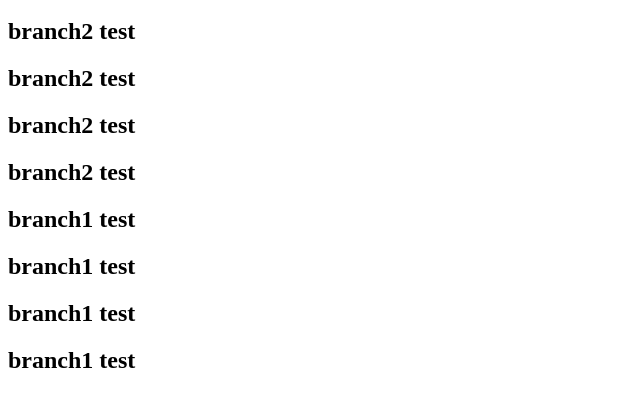
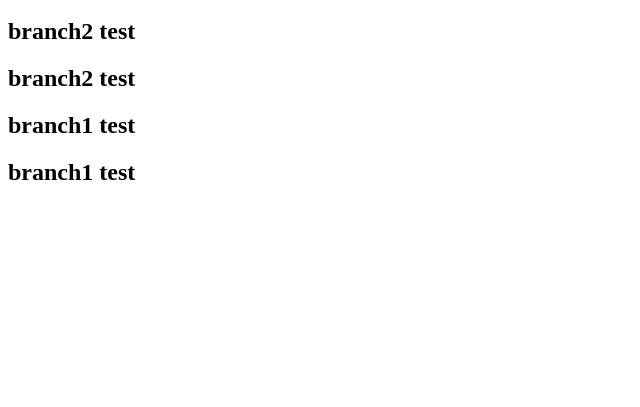
Before and after one commit to CheansHuang/git_test1, a plain HTML site: page index.html in a window 1280 px wide. Shown: the part 57-464 px from the top of the page, without its empty margins (0-640 px from the left). Drawn offline with Linux system fonts and the light colour scheme.

Commit message:
dev test

```diff
--- a/index.html
+++ b/index.html
@@ -8,11 +8,7 @@
 <h1>這是測試あの</h1>
 <h2>branch2 test</h2>
 <h2>branch2 test</h2>
-<h2>branch2 test</h2>
-<h2>branch2 test</h2>
 
-<h2>branch1 test</h2>
-<h2>branch1 test</h2>
 <h2>branch1 test</h2>
 <h2>branch1 test</h2>
 <!-- 測試還原 -->
```
